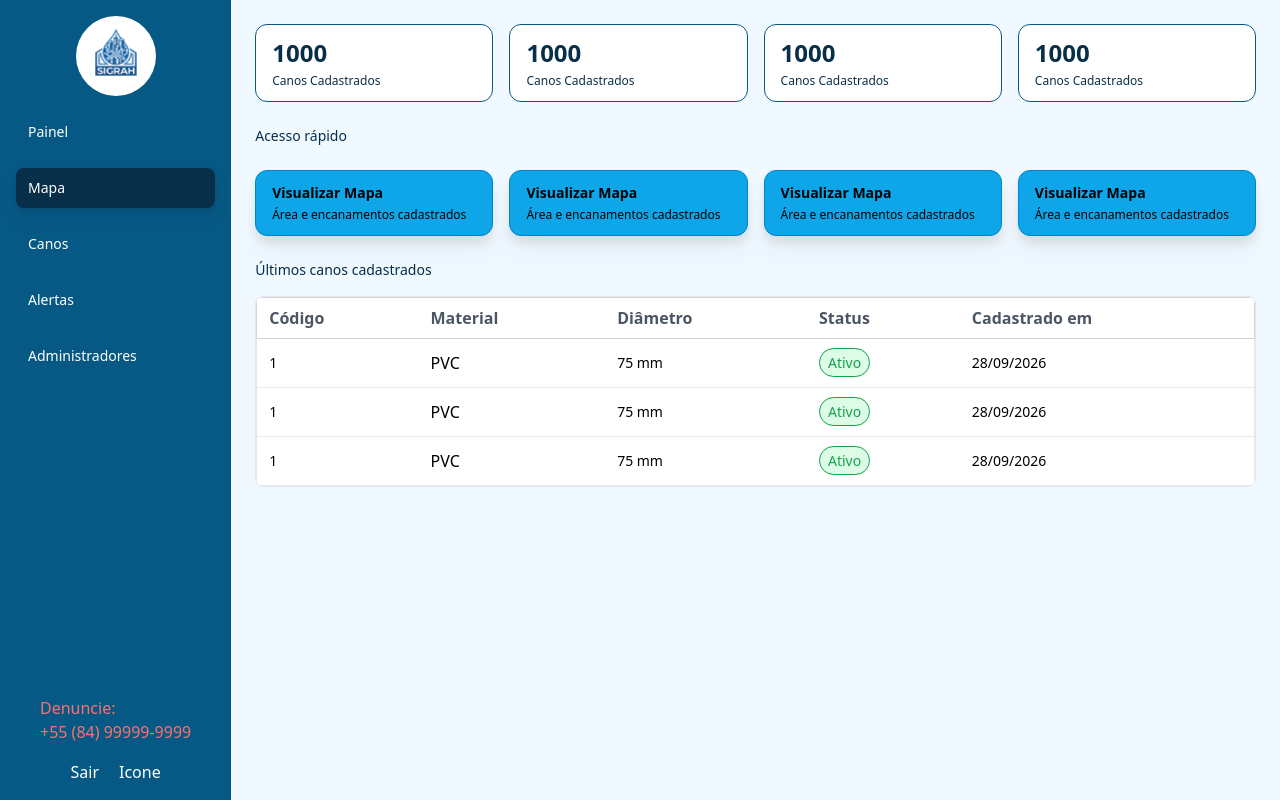
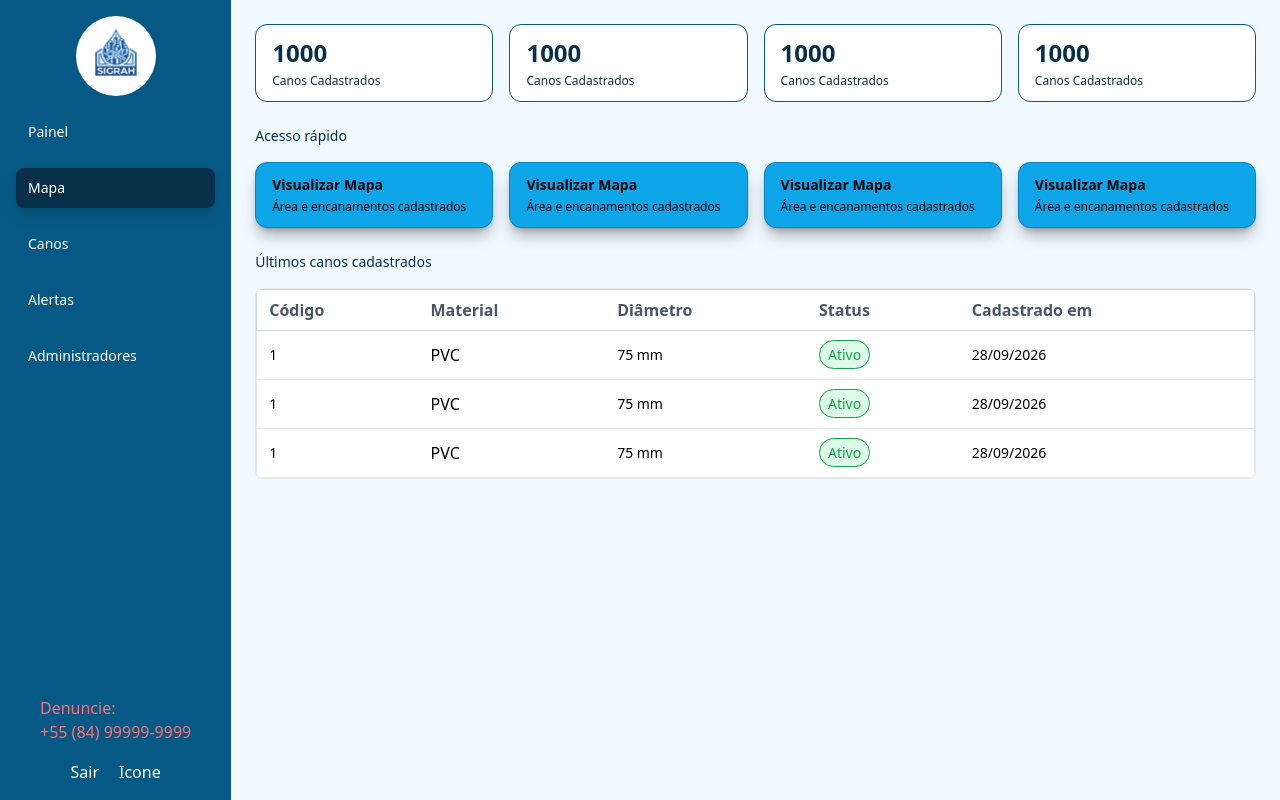
Before and after one commit to Projeto-Integrador-SIGRAH/projeto-integrador, a Django app: page /user/painel/ in a window 1280 px wide. Run offline with Django 5.2, Linux system fonts and the light colour scheme; some libraries are stand-ins or nearby versions.

Commit message:
fix shadow

```diff
--- a/user/templates/user/painel.html
+++ b/user/templates/user/painel.html
@@ -22,22 +22,22 @@
                     <p class="text-xs text-sky-950">Canos Cadastrados</p>
                 </div>
             </header>
-            <section class="flex flex-col gap-6">
+            <section class="flex flex-col gap-4">
                 <p class="text-sm text-sky-950">Acesso rápido</p>
                 <div class="flex gap-4">
-                    <div class="flex flex-col gap-1 bg-sky-500 border border-sky-600 px-4 py-3 rounded-xl drop-shadow-xl w-full">
+                    <div class="flex flex-col gap-1 bg-sky-500 border border-sky-600 px-4 py-3 rounded-xl shadow-lg shadow-black/30 w-full">
                         <span class="font-bold text-sm text-black">Visualizar Mapa</span>
                         <p class="text-xs text-black">Área e encanamentos cadastrados</p>
                     </div>
-                    <div class="flex flex-col gap-1 bg-sky-500 border border-sky-600 px-4 py-3 rounded-xl drop-shadow-xl w-full">
+                    <div class="flex flex-col gap-1 bg-sky-500 border border-sky-600 px-4 py-3 rounded-xl shadow-lg shadow-black/30 w-full">
                         <span class="font-bold text-sm text-black">Visualizar Mapa</span>
                         <p class="text-xs text-black">Área e encanamentos cadastrados</p>
                     </div>
-                    <div class="flex flex-col gap-1 bg-sky-500 border border-sky-600 px-4 py-3 rounded-xl drop-shadow-xl w-full">
+                    <div class="flex flex-col gap-1 bg-sky-500 border border-sky-600 px-4 py-3 rounded-xl shadow-lg shadow-black/30 w-full">
                         <span class="font-bold text-sm text-black">Visualizar Mapa</span>
                         <p class="text-xs text-black">Área e encanamentos cadastrados</p>
                     </div>
-                    <div class="flex flex-col gap-1 bg-sky-500 border border-sky-600 px-4 py-3 rounded-xl drop-shadow-xl w-full">
+                    <div class="flex flex-col gap-1 bg-sky-500 border border-sky-600 px-4 py-3 rounded-xl shadow-lg shadow-black/30 w-full">
                         <span class="font-bold text-sm text-black">Visualizar Mapa</span>
                         <p class="text-xs text-black">Área e encanamentos cadastrados</p>
                     </div>
```
